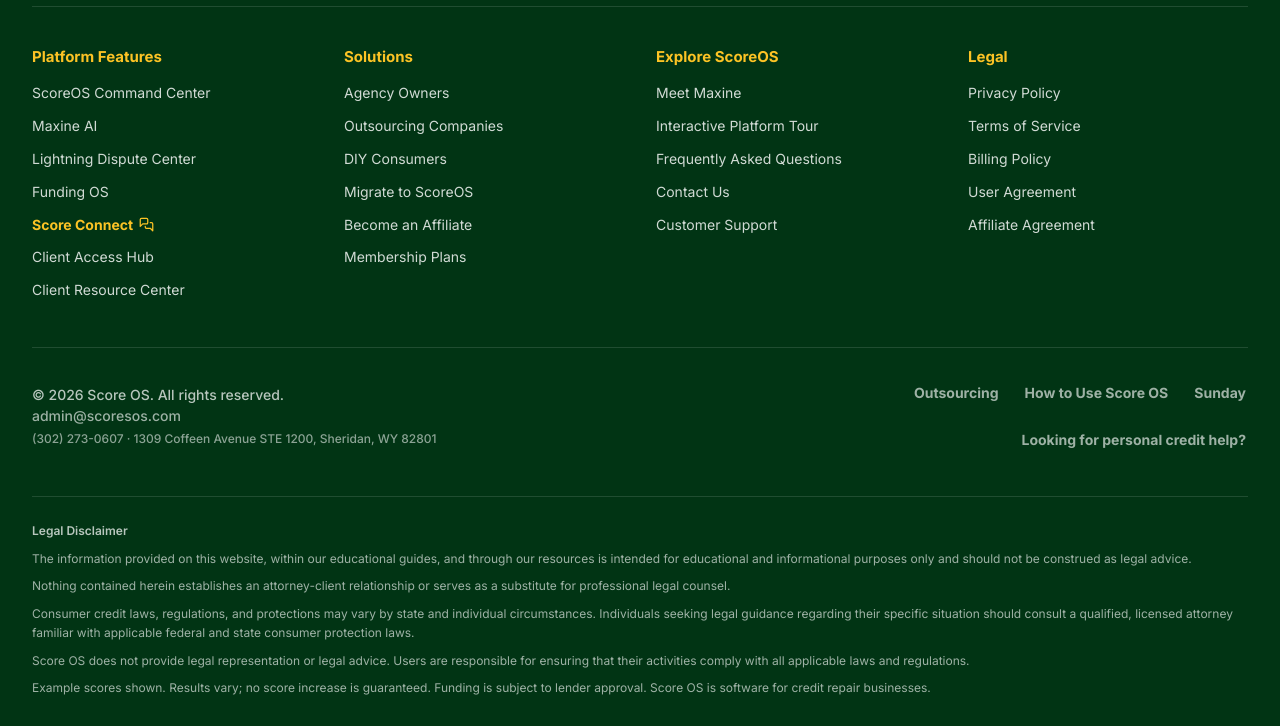
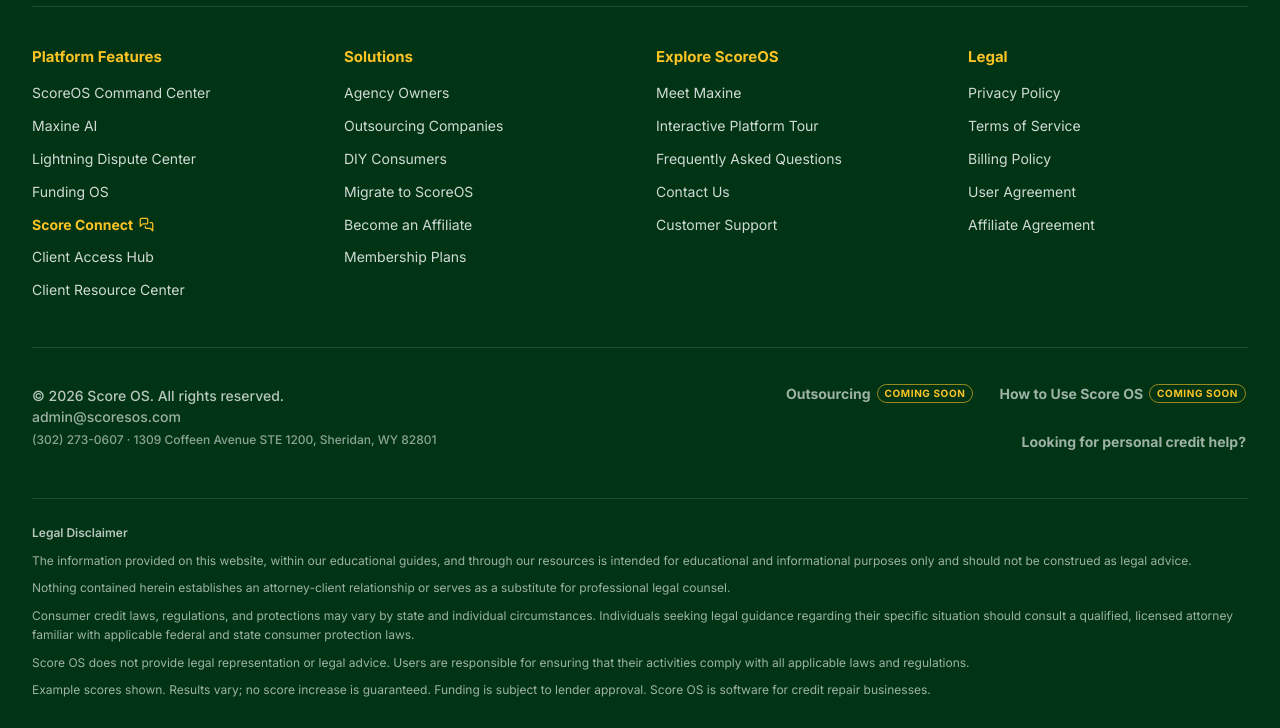
Before and after one commit to onelifequest-cmd/scoresos-championship-preview, a plain HTML site: page video-cards/switch/index.html in a window 1280 px wide. Shown: the part 1043-1771 px from the top of the page. Drawn offline with Linux system fonts and the light colour scheme.

Commit message:
Footer: drop Sunday link; How to Use Score OS and Outsourcing become 'Coming soon' text (TODO comments)

```diff
--- a/video-cards/switch/index.html
+++ b/video-cards/switch/index.html
@@ -172,6 +172,9 @@
   .sf-col a.-gold { display: inline-flex; align-items: center; gap: 6px; color: #FCC325; font-weight: 700; }
   .sf-col a.-gold svg { width: 15px; height: 15px; flex: none; }
   .sf-col a:focus-visible { outline: 2px solid #FCC325; outline-offset: 3px; border-radius: 4px; }
+  .sf-links .sf-soon-item { display: inline-flex; align-items: center; gap: 6px; padding: 8px 2px; color: rgba(255,255,255,.62); cursor: default; }
+  .sf-soon { font-size: 10px; font-weight: 700; line-height: 1.3; letter-spacing: .06em; text-transform: uppercase; color: #FCC325;
+    border: 1px solid rgba(252,195,37,.6); border-radius: 999px; padding: 2px 7px; white-space: nowrap; }
   .sf-bottom { display: flex; flex-direction: column; align-items: center; gap: 22px; padding-top: 28px; border-top: 1px solid rgba(255,255,255,.12); }
   @media (min-width: 768px) {
     #site-footer .sf-main { padding: 64px 32px 0; text-align: left; }
@@ -304,9 +307,10 @@
         <div class="sf-addr"><a href="tel:+13022730607">(302) 273-0607</a> · 1309 Coffeen Avenue STE 1200, Sheridan, WY 82801</div>
       </div>
       <nav class="sf-links" aria-label="More links">
-        <a href="https://scoresos.com/outsourcer/login">Outsourcing</a>
-        <a href="https://scoresos.com/how-to-use-score-os">How to Use Score OS</a>
-        <a href="https://scoresos.com/scoreos">Sunday</a>
+        <!-- TODO: outsourcing partner URL from Patrick -->
+        <span class="sf-soon-item">Outsourcing <span class="sf-soon">Coming soon</span></span>
+        <!-- TODO: How to Use Score OS video coming; link it here when ready -->
+        <span class="sf-soon-item">How to Use Score OS <span class="sf-soon">Coming soon</span></span>
         <a href="https://scoresos.com/for-clients">Looking for personal credit help?</a>
       </nav>
     </div>
```
Also changed, not shown: video-cards/index.html (+7 -3 lines).
